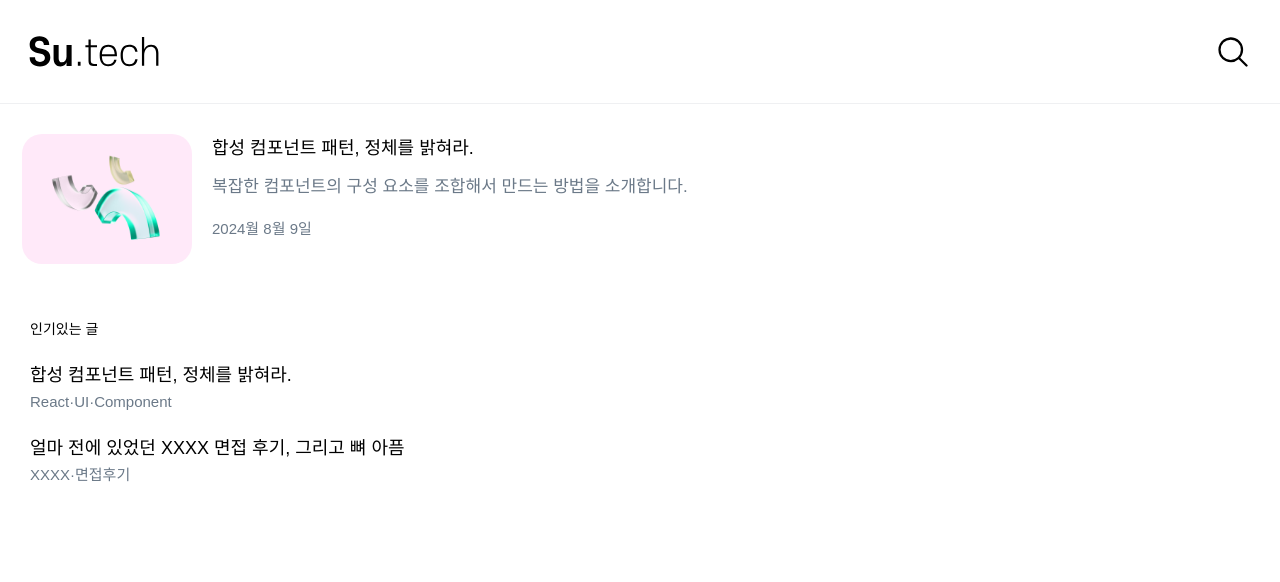
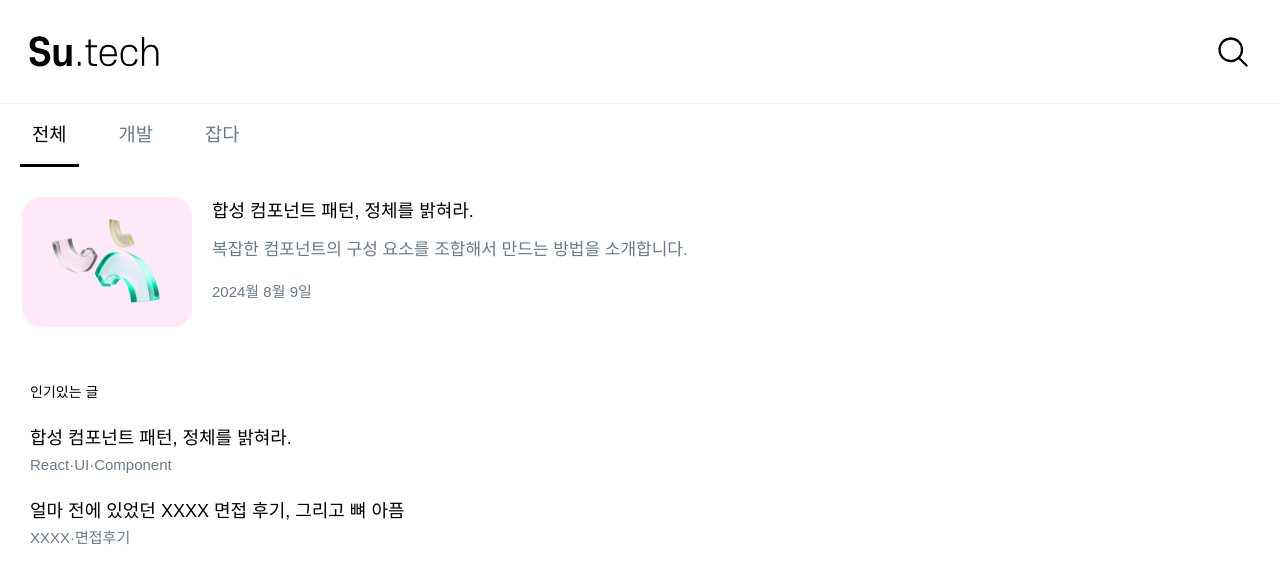
Before and after one commit to jangsumin/Su.tech, a Next.js app in the folder client/: page / in a window 1280 px wide. Shown: the top 582 px of the page. Built offline with nearby package versions, Linux system fonts and the light colour scheme; a web font is replaced by a local one.

Commit message:
feat: Tab 컴포넌트 생성 - close #3

```diff
--- a/client/src/app/page.tsx
+++ b/client/src/app/page.tsx
@@ -1,4 +1,5 @@
 import Navbar from "@/components/navbar/Navbar";
+import Tab from "@/components/tab/Tab";
 import PostPreview from "@/components/post-preview/PostPreview";
 import PopularPost from "@/components/popular-post/PopularPost";
 
@@ -6,6 +7,7 @@ export default function Home() {
   return (
     <>
       <Navbar />
+      <Tab />
       <PostPreview
         title="합성 컴포넌트 패턴, 정체를 밝혀라."
         subscription="복잡한 컴포넌트의 구성 요소를 조합해서 만드는 방법을 소개합니다."
--- /dev/null
+++ b/client/src/components/tab/Tab.css
@@ -0,0 +1,22 @@
+.tab-wrapper {
+  margin-left: 2rem;
+  display: flex;
+  gap: 2.8rem;
+  font-size: 3rem;
+}
+
+.menu {
+  cursor: pointer;
+  padding: 2.2rem 1.2rem 1.9rem;
+  text-align: center;
+}
+
+.selected {
+  border-bottom: 0.3rem solid var(--main-font);
+  font-weight: 500;
+}
+
+.non-selected {
+  color: var(--sub-font);
+  font-weight: 400;
+}
--- /dev/null
+++ b/client/src/components/tab/Tab.tsx
@@ -0,0 +1,33 @@
+"use client";
+
+import { useState } from "react";
+import "./Tab.css";
+
+const Tab = () => {
+  const [current, setCurrent] = useState<number>(0);
+
+  return (
+    <ul className="tab-wrapper">
+      <li
+        className={`menu ${current === 0 ? "selected" : "non-selected"}`}
+        onClick={() => setCurrent(0)}
+      >
+        전체
+      </li>
+      <li
+        className={`menu ${current === 1 ? "selected" : "non-selected"}`}
+        onClick={() => setCurrent(1)}
+      >
+        개발
+      </li>
+      <li
+        className={`menu ${current === 2 ? "selected" : "non-selected"}`}
+        onClick={() => setCurrent(2)}
+      >
+        잡다
+      </li>
+    </ul>
+  );
+};
+
+export default Tab;
```
